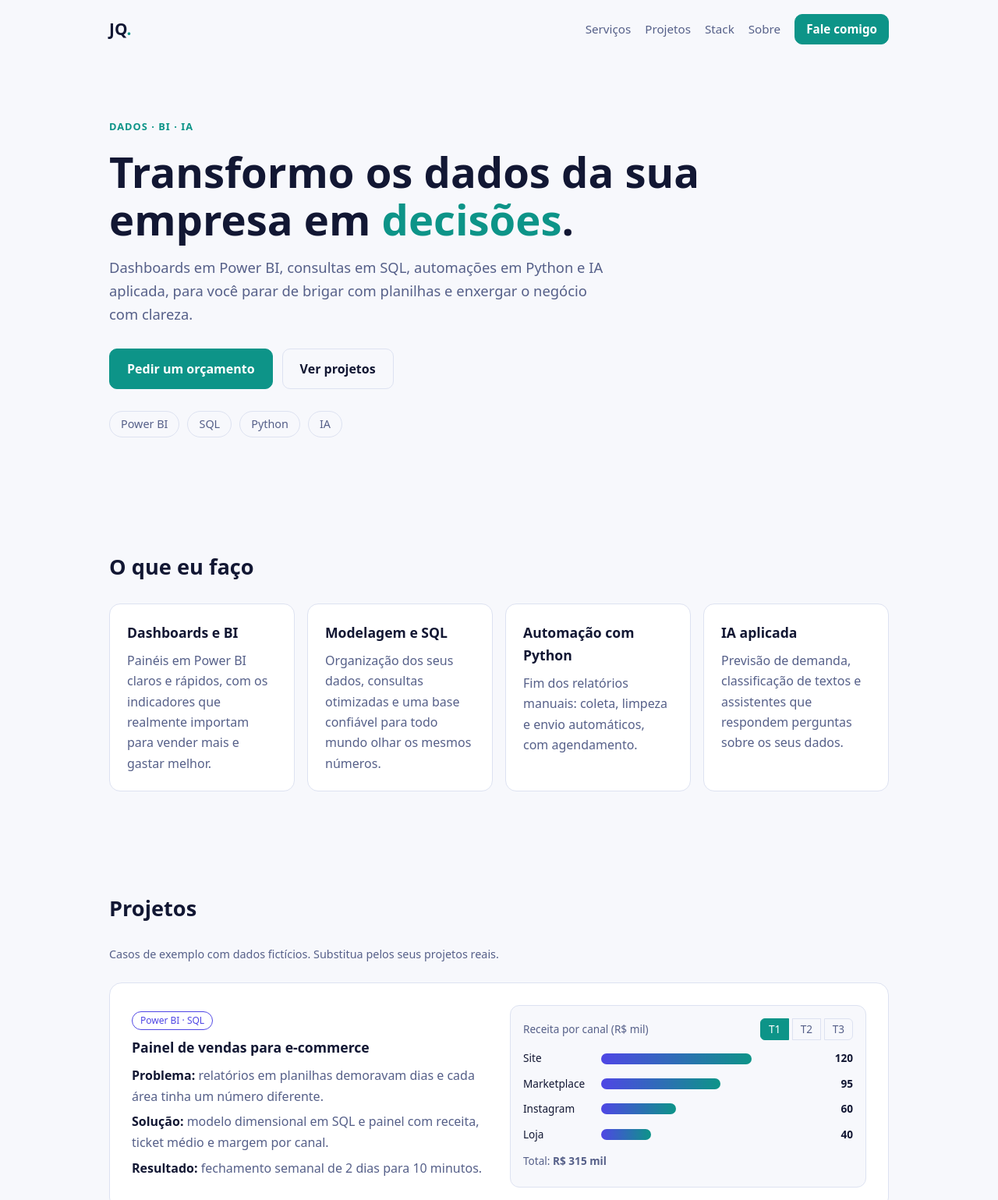
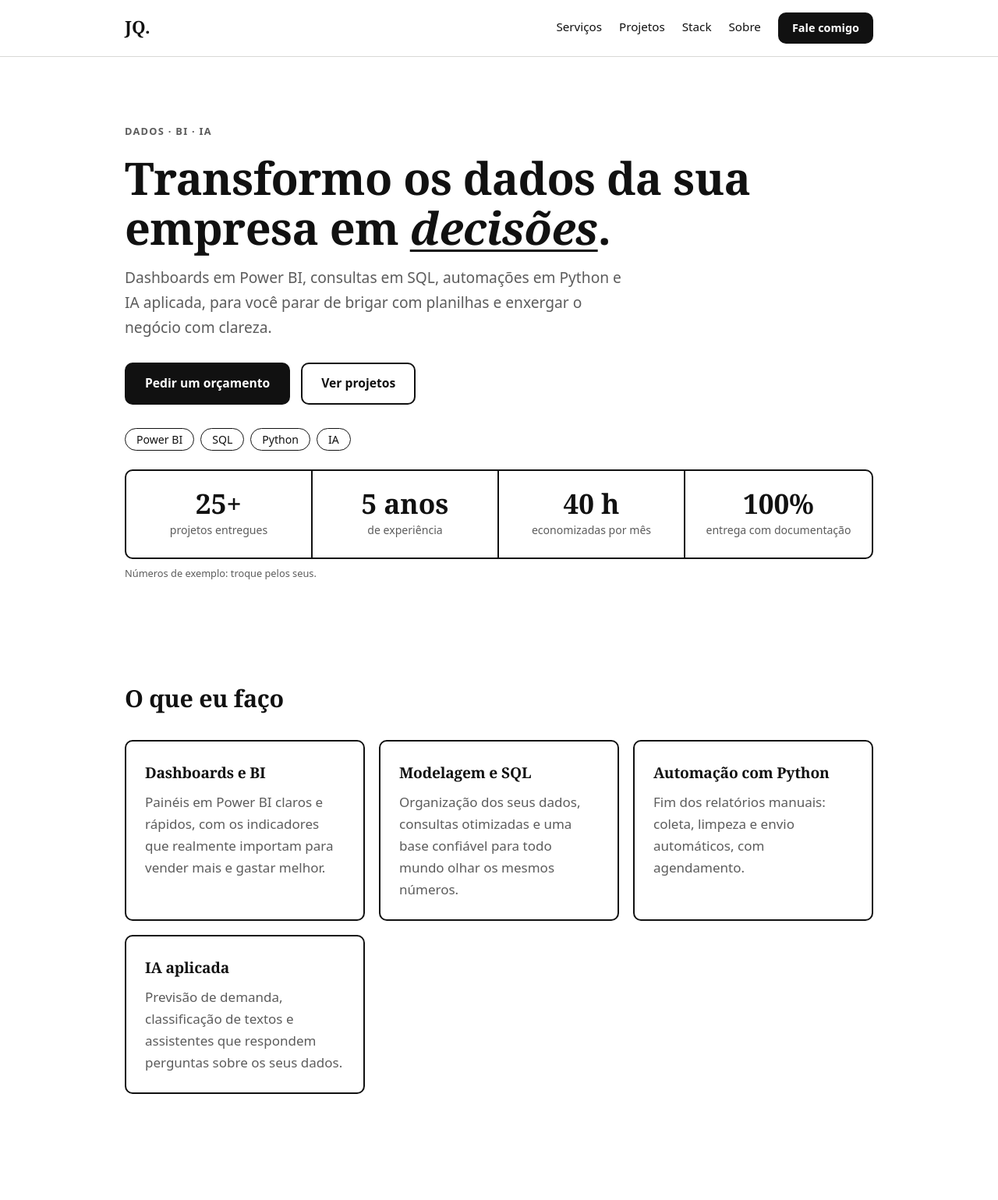
Before and after one commit to joaovquerino1/joaovquerino1.github.io, a plain HTML site: page index.html in a window 1280 px wide. Shown: the top 1539 px of the page at 78% size. Drawn offline with Linux system fonts and the light colour scheme.

Commit message:
Visual branco com contornos pretos, botoes com hover e faixa de numeros

```diff
--- a/index.html
+++ b/index.html
@@ -34,6 +34,13 @@
       <ul class="badges">
         <li>Power BI</li><li>SQL</li><li>Python</li><li>IA</li>
       </ul>
+      <div class="stats">
+        <div><b>25+</b><span>projetos entregues</span></div>
+        <div><b>5 anos</b><span>de experiência</span></div>
+        <div><b>40 h</b><span>economizadas por mês</span></div>
+        <div><b>100%</b><span>entrega com documentação</span></div>
+      </div>
+      <p class="stats-note">Números de exemplo: troque pelos seus.</p>
     </section>
 
     <section id="servicos">
--- a/script.js
+++ b/script.js
@@ -49,7 +49,7 @@ const pts = (arr) =>
     })
     .join(" ");
 document.getElementById("line").innerHTML =
-  `<polyline fill="none" stroke="var(--accent)" stroke-width="2.5" points="${pts(real)}"/>` +
-  `<polyline fill="none" stroke="var(--accent2)" stroke-width="2.5" stroke-dasharray="5 4" points="${pts(prev)}"/>`;
+  `<polyline fill="none" stroke="#111" stroke-width="2.5" points="${pts(real)}"/>` +
+  `<polyline fill="none" stroke="#8a8a8a" stroke-width="2.5" stroke-dasharray="5 4" points="${pts(prev)}"/>`;
 
 document.getElementById("y").textContent = new Date().getFullYear();
--- a/style.css
+++ b/style.css
@@ -1,77 +1,107 @@
 :root{
-  --bg:#0b1020;--bg2:#121933;--text:#e8ecf8;--muted:#9aa6c7;--line:#243055;
-  --accent:#5eead4;--accent2:#818cf8;--on-accent:#06231f;
-}
-@media (prefers-color-scheme: light){
-  :root{--bg:#f7f8fc;--bg2:#fff;--text:#121733;--muted:#566089;--line:#dde2f1;
-    --accent:#0d9488;--accent2:#4f46e5;--on-accent:#fff}
+  --bg:#fff;--soft:#f5f5f3;--text:#111;--muted:#5c5c5c;--line:#111;--hair:#d9d9d6;
+  --radius:10px;
 }
 *{box-sizing:border-box}
 html{scroll-behavior:smooth}
 body{margin:0;background:var(--bg);color:var(--text);
-  font:16px/1.65 system-ui,-apple-system,"Segoe UI",Roboto,sans-serif}
+  font:17px/1.65 system-ui,-apple-system,"Segoe UI",Roboto,sans-serif}
 a{color:inherit;text-decoration:none}
-main,.nav,footer{max-width:1040px;margin:0 auto;padding-left:20px;padding-right:20px}
-section{padding:64px 0}
-h1{font-size:clamp(2rem,5vw,3.4rem);line-height:1.12;margin:.3em 0}
-h1 em{font-style:normal;color:var(--accent)}
-h2{font-size:1.7rem;margin:0 0 24px}
-h3{margin:0 0 8px;font-size:1.1rem}
+main,.nav,footer{max-width:1000px;margin:0 auto;padding-left:20px;padding-right:20px}
+section{padding:72px 0}
+h1,h2,h3{font-family:ui-serif,Georgia,"Times New Roman",serif;font-weight:700;letter-spacing:-.01em}
+h1{font-size:clamp(2.2rem,5.5vw,3.6rem);line-height:1.1;margin:.3em 0}
+h1 em{font-style:italic;text-decoration:underline;text-decoration-thickness:3px;text-underline-offset:6px}
+h2{font-size:1.9rem;margin:0 0 28px}
+h3{margin:0 0 8px;font-size:1.2rem}
 p{margin:.4em 0}
-.nav{display:flex;justify-content:space-between;align-items:center;padding-top:18px;padding-bottom:18px;
-  position:sticky;top:0;background:color-mix(in srgb,var(--bg) 85%,transparent);backdrop-filter:blur(8px);z-index:5}
-.nav nav{display:flex;gap:18px;align-items:center;font-size:.95rem;color:var(--muted)}
-.nav nav a:hover{color:var(--text)}
-.brand{font-weight:800;font-size:1.3rem}
-.brand span{color:var(--accent)}
-.hero{padding-top:72px}
-.eyebrow{color:var(--accent);font-weight:600;letter-spacing:.08em;text-transform:uppercase;font-size:.8rem}
-.lead{color:var(--muted);font-size:1.15rem;max-width:640px}
-.actions{display:flex;gap:12px;flex-wrap:wrap;margin:28px 0}
+
+/* Botões */
+.btn{display:inline-block;padding:12px 24px;border:2px solid var(--line);border-radius:var(--radius);
+  background:var(--text);color:#fff;font-weight:600;font-size:.98rem;cursor:pointer;
+  box-shadow:0 0 0 var(--line);transition:transform .15s,box-shadow .15s,background .15s,color .15s}
+.btn:hover{transform:translate(-3px,-3px);box-shadow:4px 4px 0 var(--line);background:#fff;color:var(--text)}
+.btn:active{transform:translate(0,0);box-shadow:0 0 0 var(--line)}
+.btn.ghost{background:#fff;color:var(--text)}
+.btn.ghost:hover{background:var(--text);color:#fff}
+.btn:focus-visible,.seg button:focus-visible,a:focus-visible{outline:3px solid #111;outline-offset:3px}
+.btn.small{padding:6px 16px;font-size:.9rem}
+
+.nav{display:flex;justify-content:space-between;align-items:center;padding-top:16px;padding-bottom:16px;
+  position:sticky;top:0;background:rgba(255,255,255,.92);backdrop-filter:blur(6px);z-index:5;
+  border-bottom:1px solid var(--hair);max-width:none;padding-left:max(20px,calc((100% - 1000px)/2 + 20px));
+  padding-right:max(20px,calc((100% - 1000px)/2 + 20px))}
+.nav nav{display:flex;gap:22px;align-items:center;font-size:.95rem}
+.nav nav a:not(.btn){background:linear-gradient(currentColor,currentColor) 0 100%/0 2px no-repeat;
+  transition:background-size .2s;padding-bottom:2px}
+.nav nav a:not(.btn):hover{background-size:100% 2px}
+.brand{font-family:ui-serif,Georgia,serif;font-weight:700;font-size:1.4rem}
+
+.hero{padding-top:80px;padding-bottom:48px}
+.eyebrow{font-weight:600;letter-spacing:.1em;text-transform:uppercase;font-size:.8rem;color:var(--muted)}
+.lead{color:var(--muted);font-size:1.2rem;max-width:640px}
+.actions{display:flex;gap:14px;flex-wrap:wrap;margin:30px 0}
 .center-a{justify-content:center}
-.btn{background:var(--accent);color:var(--on-accent);padding:12px 22px;border-radius:10px;font-weight:600;
-  border:1px solid var(--accent);transition:transform .15s}
-.btn:hover{transform:translateY(-2px)}
-.btn.ghost{background:transparent;color:var(--text);border-color:var(--line)}
-.btn.small{padding:6px 14px;color:var(--on-accent)}
-.badges{display:flex;gap:10px;flex-wrap:wrap;list-style:none;padding:0}
-.badges li{border:1px solid var(--line);padding:4px 14px;border-radius:99px;color:var(--muted);font-size:.9rem}
-.grid{display:grid;grid-template-columns:repeat(auto-fit,minmax(230px,1fr));gap:16px}
-.card{background:var(--bg2);border:1px solid var(--line);border-radius:14px;padding:22px}
+.badges{display:flex;gap:8px;flex-wrap:wrap;list-style:none;padding:0;margin:0}
+.badges li{border:1.5px solid var(--line);padding:2px 14px;border-radius:99px;font-size:.88rem;font-weight:500}
+
+/* Números */
+.stats{display:grid;grid-template-columns:repeat(4,1fr);border:2px solid var(--line);border-radius:var(--radius);
+  margin:24px 0 8px;overflow:hidden}
+.stats div{padding:22px 16px;text-align:center;border-right:2px solid var(--line)}
+.stats div:last-child{border-right:0}
+.stats b{display:block;font-family:ui-serif,Georgia,serif;font-size:2.2rem;line-height:1.1}
+.stats span{font-size:.88rem;color:var(--muted)}
+.stats-note{font-size:.8rem;color:var(--muted)}
+
+.grid{display:grid;grid-template-columns:repeat(auto-fit,minmax(230px,1fr));gap:18px}
+.card{border:2px solid var(--line);border-radius:var(--radius);padding:24px;background:#fff;
+  transition:transform .15s,box-shadow .15s}
+.card:hover{transform:translate(-3px,-3px);box-shadow:5px 5px 0 var(--line)}
 .card p{color:var(--muted);margin:0}
 .center{text-align:center}
-.note{color:var(--muted);font-size:.9rem;margin-bottom:24px}
-.case{display:grid;grid-template-columns:1fr 1fr;gap:28px;align-items:center;margin-bottom:28px;
-  background:var(--bg2);border:1px solid var(--line);border-radius:16px;padding:28px}
+.note{color:var(--muted);font-size:.9rem;margin:-12px 0 24px}
+
+.case{display:grid;grid-template-columns:1fr 1fr;gap:32px;align-items:center;margin-bottom:28px;
+  border:2px solid var(--line);border-radius:var(--radius);padding:30px}
 .case.rev .demo{order:-1}
 .case-text p{color:var(--muted)}
 .case-text strong{color:var(--text)}
-.tag{display:inline-block;font-size:.75rem;color:var(--accent2);border:1px solid var(--accent2);
-  border-radius:99px;padding:1px 10px;margin-bottom:8px}
-.demo{background:var(--bg);border:1px solid var(--line);border-radius:12px;padding:16px}
-.demo-head{display:flex;justify-content:space-between;align-items:center;font-size:.85rem;color:var(--muted);margin-bottom:12px}
-.seg button{background:none;border:1px solid var(--line);color:var(--muted);padding:2px 10px;cursor:pointer;font:inherit}
-.seg button:first-child{border-radius:6px 0 0 6px}.seg button:last-child{border-radius:0 6px 6px 0}
-.seg button.on{background:var(--accent);color:var(--on-accent);border-color:var(--accent)}
+.tag{display:inline-block;font-size:.78rem;font-weight:600;border:1.5px solid var(--line);
+  border-radius:99px;padding:0 12px;margin-bottom:10px}
+.demo{background:var(--soft);border-radius:8px;padding:18px}
+.demo-head{display:flex;justify-content:space-between;align-items:center;font-size:.85rem;color:var(--muted);margin-bottom:14px}
+.seg{display:flex}
+.seg button{background:#fff;border:1.5px solid var(--line);color:var(--text);padding:2px 12px;cursor:pointer;
+  font:inherit;font-size:.85rem;margin-left:-1.5px;transition:background .15s,color .15s}
+.seg button:first-child{border-radius:6px 0 0 6px;margin-left:0}
+.seg button:last-child{border-radius:0 6px 6px 0}
+.seg button:hover{background:var(--hair)}
+.seg button.on{background:var(--text);color:#fff}
 .bars{display:grid;gap:10px}
-.bar{display:grid;grid-template-columns:90px 1fr 40px;gap:10px;align-items:center;font-size:.85rem}
-.bar i{display:block;height:14px;border-radius:7px;background:linear-gradient(90deg,var(--accent2),var(--accent));
-  transition:width .5s}
-.bar b{text-align:right;font-weight:600}
-.demo-foot{font-size:.85rem;color:var(--muted);margin-top:12px}
-.dot{display:inline-block;width:10px;height:10px;border-radius:50%;margin:0 4px 0 12px}
+.bar{display:grid;grid-template-columns:92px 1fr 36px;gap:10px;align-items:center;font-size:.85rem}
+.bar>div{background:#fff;border:1.5px solid var(--line);border-radius:5px;height:16px;overflow:hidden}
+.bar i{display:block;height:100%;background:var(--text);transition:width .5s}
+.bar b{text-align:right}
+.demo-foot{font-size:.85rem;color:var(--muted);margin:12px 0 0}
+.dot{display:inline-block;width:18px;height:0;border-top:3px solid var(--text);margin:0 6px 3px 14px}
 .dot:first-child{margin-left:0}
-.dot.a{background:var(--accent)}.dot.b{background:var(--accent2)}
+.dot.b{border-top-style:dashed;border-color:#8a8a8a}
 svg{width:100%;height:auto}
-.flow{list-style:none;margin:0;padding:0;display:grid;gap:8px}
-.flow li{background:var(--bg2);border:1px solid var(--line);border-radius:8px;padding:8px 14px;position:relative}
-.flow li:not(:last-child)::after{content:"↓";position:absolute;right:14px;color:var(--accent)}
-.about{max-width:680px;color:var(--muted)}
-.contact{text-align:center}
+.flow{list-style:none;margin:0;padding:0;display:grid;gap:10px}
+.flow li{background:#fff;border:1.5px solid var(--line);border-radius:8px;padding:8px 14px;position:relative;font-weight:500}
+.flow li:not(:last-child)::after{content:"↓";position:absolute;right:14px}
+.about{max-width:680px;color:var(--muted);font-size:1.1rem}
+.contact{text-align:center;border-top:2px solid var(--line)}
 .contact p{color:var(--muted)}
-footer{padding-top:32px;padding-bottom:40px;color:var(--muted);font-size:.85rem;border-top:1px solid var(--line);text-align:center}
+footer{padding-top:28px;padding-bottom:40px;color:var(--muted);font-size:.85rem;text-align:center}
+
 @media (max-width:760px){
-  .case{grid-template-columns:1fr}.case.rev .demo{order:0}
+  .case{grid-template-columns:1fr;padding:22px}.case.rev .demo{order:0}
   .nav nav a:not(.btn){display:none}
-  section{padding:44px 0}
+  section{padding:48px 0}
+  .stats{grid-template-columns:1fr 1fr}
+  .stats div:nth-child(2){border-right:0}
+  .stats div:nth-child(-n+2){border-bottom:2px solid var(--line)}
 }
+@media (prefers-reduced-motion:reduce){*{transition:none!important;scroll-behavior:auto}}
```
